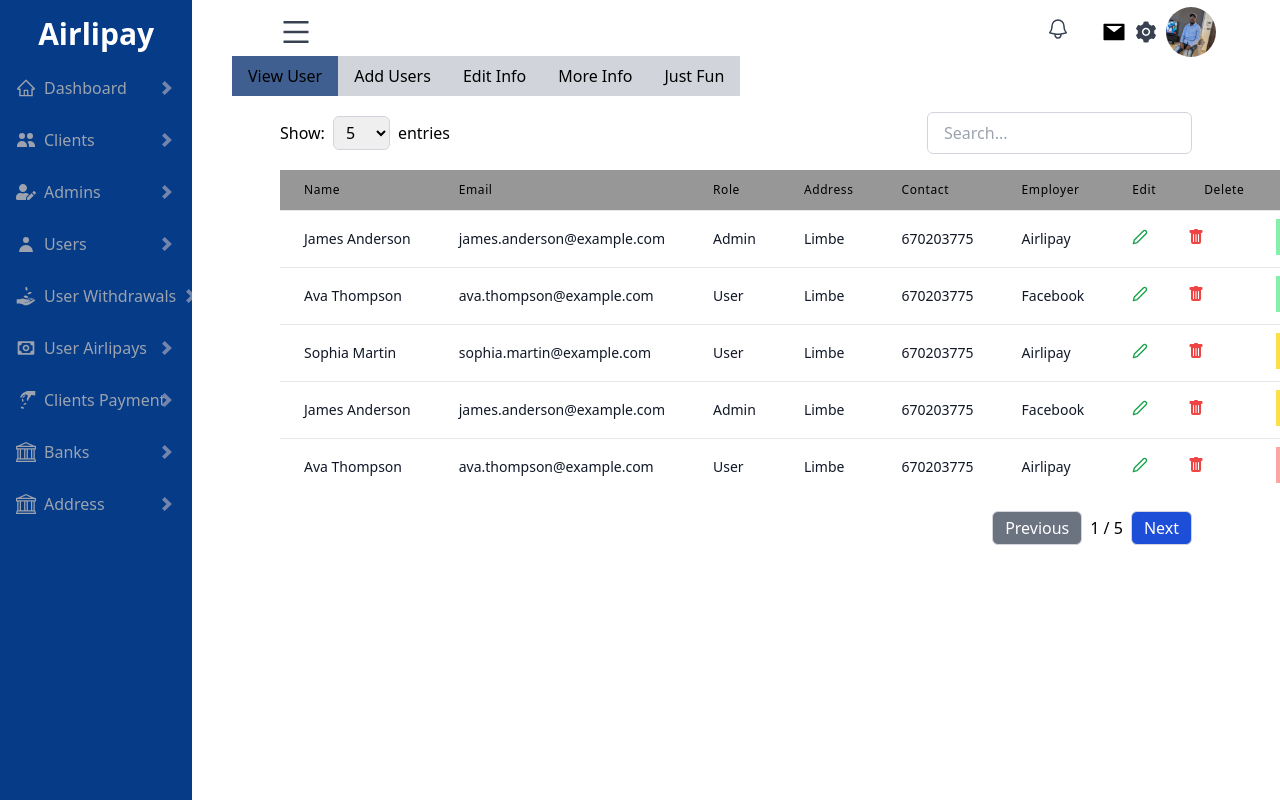
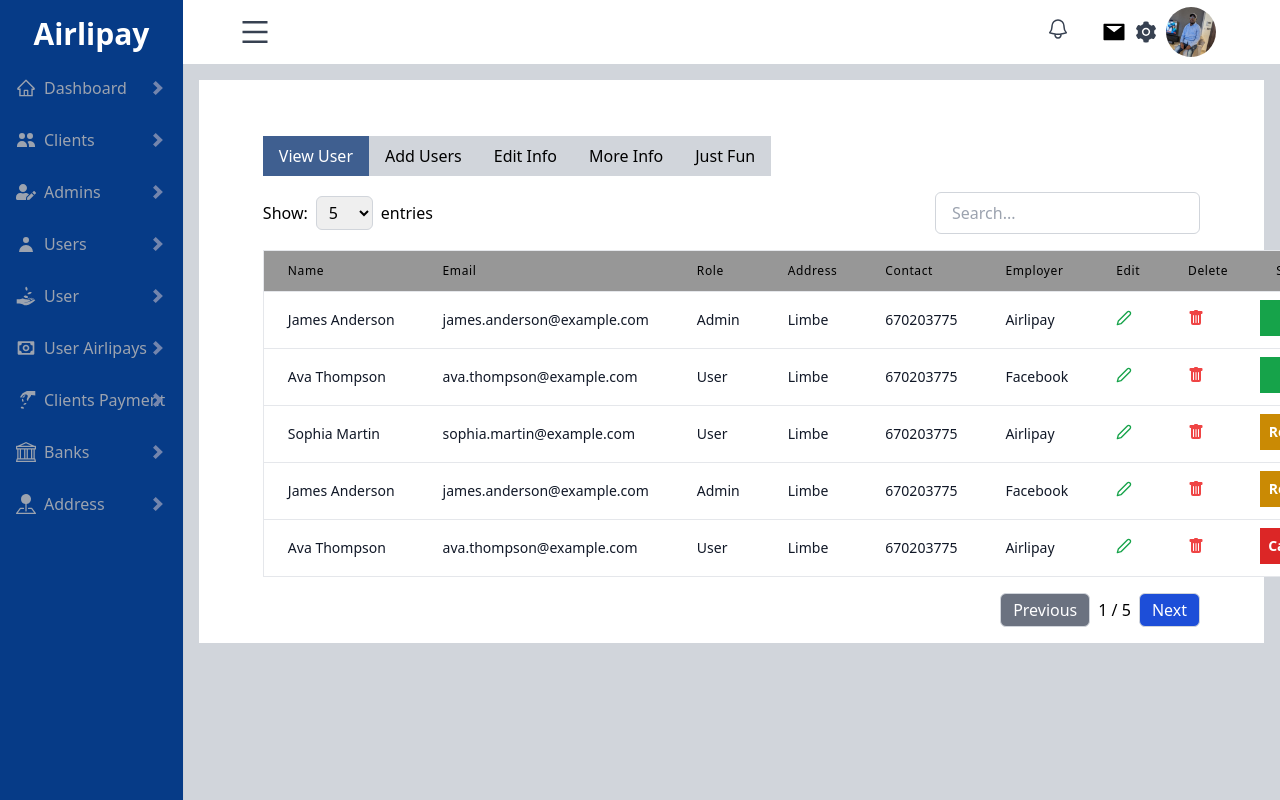
Before and after one commit to techarcgram-org/AirlipayDashboard, a Next.js app: page /banks in a window 1280 px wide. Shown: the top 800 px of the page. Built offline with nearby package versions, Linux system fonts and the light colour scheme.

Commit message:
Minor changes to dashboard

```diff
--- a/src/app/layout.js
+++ b/src/app/layout.js
@@ -39,8 +39,9 @@ export default function RootLayout({ children }) {
   }, []);
   return (
     <html lang="en">
-      <body>
-        <Navbar showNav={showNav} setShowNav={setShowNav} />
+      <body className="bg-gray-300">
+        <div className="grid grid-cols-7 h-screen">
+          <div className="sidebar col-span-1 h-full">
             <Transition
               as={Fragment}
               show={showNav}
@@ -51,15 +52,26 @@ export default function RootLayout({ children }) {
               leaveFrom="translate-x-0"
               leaveTo="-translate-x-full"
             >
-          <Sidebar showNav={showNav} setShowNav={setShowNav} ref={sidebarRef} />
+              <Sidebar
+                showNav={showNav}
+                setShowNav={setShowNav}
+                ref={sidebarRef}
+              />
             </Transition>
+          </div>
+          <div
+            className={`righ-section ${showNav ? "col-span-6" : "col-span-7"}`}
+          >
+            <Navbar showNav={showNav} setShowNav={setShowNav} />
             <main
-          className={`pt-16 transition-all duration-[400ms] ${
-            showNav && !isMobile ? "pl-56" : ""
+              className={`py-4 m-4 transition-all duration-[400ms] bg-white ${
+                showNav && !isMobile ? "" : ""
               }`}
             >
               <div className="px-4 md:px-16">{children}</div>
             </main>
+          </div>
+        </div>
       </body>
     </html>
   );
--- a/src/app/users/[id]/page.jsx
+++ b/src/app/users/[id]/page.jsx
@@ -5,7 +5,6 @@ import data from "@/constant/data";
 import React from "react";
 
 const page = () => {
-
   const handleAction = (action, userId) => {
     if (action === "edit") {
       console.log("Edit user:", userId);
@@ -37,11 +36,23 @@ const page = () => {
         <Table tab="Withdrawals" users={data.usersDetails} columns={data.columnsDetails} />
         <Table tab="Paying" users={data.usersTable} columns={data.columns} />
       </Tab> */}
-      <Table
-        // tab="Salary"
-        users={data.usersTable}
-        columns={data.columns}
-      />
+
+      <Tab
+        options={[
+          "Transactions",
+          "Activity Feed",
+          "Bank Accounts",
+          "Momo Accounts",
+          "Debit Cards",
+        ]}
+        defaultTab="Transactions"
+      >
+        <Table
+          tab="Transactions"
+          users={data.usersTable}
+          columns={data.columns}
+        />
+      </Tab>
     </div>
   );
 };
--- a/src/components/Navbar.jsx
+++ b/src/components/Navbar.jsx
@@ -14,8 +14,8 @@ import images from "../constant/images";
 const Navbar = ({ showNav, setShowNav }) => {
   return (
     <div
-      className={`fixed w-full h-16 flex justify-between items-center transition-all duration-[400ms] ${
-        showNav ? "pl-56" : ""
+      className={`sticky top-0 w-full h-16 flex justify-between items-center transition-all duration-[400ms] bg-white ${
+        showNav ? "" : ""
       }`}
     >
       <div className="pl-4 relative right-2 md:pl-16">
--- a/src/components/common/Tab.jsx
+++ b/src/components/common/Tab.jsx
@@ -1,4 +1,4 @@
-"use client"
+"use client";
 
 import React, { useState } from "react";
 
@@ -8,15 +8,14 @@ const Tab = ({ options, defaultTab, children }) => {
   const handleTabClick = (tab) => {
     setActiveTab(tab);
   };
-
   return (
-    <div className="relative" >
-      <div className="flex absolute -left-14 -top-12 justify-center min-w-[400px] mb-4">
+    <div className="">
+      <div className="flex justify-start min-w-[400px] my-4 mt-6">
         {options.map((option) => (
           <button
             key={option}
             className={`px-4 py-2 ${
-              activeTab === option ? "bg-[#3F5F90] text-black" : "bg-gray-300"
+              activeTab === option ? "bg-[#3F5F90] text-white" : "bg-gray-300"
             }`}
             onClick={() => handleTabClick(option)}
           >
@@ -24,7 +23,9 @@ const Tab = ({ options, defaultTab, children }) => {
           </button>
         ))}
       </div>
-      {children.find((child) => child.props.tab === activeTab)}
+      {children.length > 1
+        ? children.find((child) => child.props.tab === activeTab)
+        : children}
     </div>
   );
 };
--- a/src/components/sidebar/Sidebar.jsx
+++ b/src/components/sidebar/Sidebar.jsx
@@ -6,12 +6,11 @@ import Link from "next/link";
 import { useRouter } from "next/navigation";
 import { forwardRef } from "react";
 import { AiOutlineHome } from "react-icons/ai";
-import { BsBank } from "react-icons/bs";
+import { BsBank, BsPinMapFill } from "react-icons/bs";
 import { FaUserEdit } from "react-icons/fa";
-import { FcMoneyTransfer } from "react-icons/fc";
 import { GiPayMoney, GiReceiveMoney } from "react-icons/gi";
 import { HiUser, HiUsers } from "react-icons/hi";
-import {BiMoney} from "react-icons/bi"
+import { BiMoney } from "react-icons/bi";
 
 const SideBar = forwardRef(({ showNav }, ref) => {
   const router = useRouter();
@@ -19,7 +18,7 @@ const SideBar = forwardRef(({ showNav }, ref) => {
   return (
     <div
       ref={ref}
-      className="fixed w-85 max-w-100 overflow-scroll h-full bg-[#063b87]  shadow-sm"
+      className="w-full overflow-scroll h-full bg-[#063b87] shadow-sm"
     >
       <div className="flex flex-col">
         <h2 className="text-center p-4 text-3xl text-white font-bold">
@@ -140,12 +139,10 @@ const SideBar = forwardRef(({ showNav }, ref) => {
                   <GiReceiveMoney className="h-5 w-5" />
                 </div>
                 <div>
-                  <p className="font-inter text-steelblue text-left">
-                    User Withdrawals
-                  </p>
+                  <p className="font-inter text-steelblue text-left">User</p>
                 </div>
               </div>
-              <div className="absolute right-3 -mr-6">
+              <div className="absolute right-3 -ml-4">
                 <Image width={10} height={10} src={images.right} />
               </div>
             </div>
@@ -239,7 +236,7 @@ const SideBar = forwardRef(({ showNav }, ref) => {
             >
               <div className="flex flex-row items-center justify-around mr-2">
                 <div className="mr-2">
-                  <BsBank className="h-5 w-5" />
+                  <BsPinMapFill className="h-5 w-5" />
                 </div>
                 <div>
                   <p className="font-inter text-steelblue text-left">Address</p>
--- a/src/components/user/Table.jsx
+++ b/src/components/user/Table.jsx
@@ -56,7 +56,7 @@ const Table = ({ users, columns }) => {
   };
 
   return (
-    <div className="p-2 pb-2 relative right-4" >
+    <div className="mt-4">
       <div className="mb-4 flex justify-between items-center">
         <div>
           <span className="mr-2">Show:</span>
@@ -79,7 +79,7 @@ const Table = ({ users, columns }) => {
           className="px-4 py-2 border border-gray-300 rounded-md text-black focus:outline-none focus:ring-2 focus:ring-blue-400"
         />
       </div>
-      <table className="min-w-full divide-y divide-gray-200">
+      <table className="min-w-full divide-y divide-gray-200 border boder-solid">
         {/* Table header */}
         <thead className="bg-gray-50">
           <tr className="bg-[#979797]">
@@ -118,7 +118,7 @@ const Table = ({ users, columns }) => {
                   return (
                     <td
                       key={column.id}
-                      className="p-2 justify-center items-center whitespace-nowrap"
+                      className="p-2 md:px-6 justify-around items-center whitespace-nowrap"
                     >
                       <button
                         onClick={() => handleDelete(user.id)} // Add handleDelete function
@@ -134,11 +134,11 @@ const Table = ({ users, columns }) => {
                   const status = user[column.field];
                   let statusStyle = "";
                   if (status === "active") {
-                    statusStyle = "bg-green-300";
+                    statusStyle = "bg-green-600";
                   } else if (status === "cancelled") {
-                    statusStyle = "bg-red-300";
+                    statusStyle = "bg-red-600";
                   } else if (status === "reviewed") {
-                    statusStyle = "bg-yellow-300";
+                    statusStyle = "bg-yellow-600";
                   }
 
                   return (
@@ -146,7 +146,9 @@ const Table = ({ users, columns }) => {
                       key={column.id}
                       className={` lg:p-2 mt-2 whitespace-nowrap flex items-center justify-center mx-2 ${statusStyle}`}
                     >
-                      <div className="text-sm text-white font-bold capitalize">{status}</div>
+                      <div className="text-sm text-white font-bold capitalize">
+                        {status}
+                      </div>
                     </td>
                   );
                 }
@@ -156,9 +158,7 @@ const Table = ({ users, columns }) => {
                     className="p-2 md:p-4 lg:px-6 lg:py-4 whitespace-nowrap"
                   >
                     <div className="text-sm text-gray-900">
-                      <Link href="/users/2" >
-                      {user[column.field]}
-                      </Link>
+                      <Link href="/users/2">{user[column.field]}</Link>
                     </div>
                   </td>
                 );
```
Lines whose indentation alone changed are shown as unchanged.
